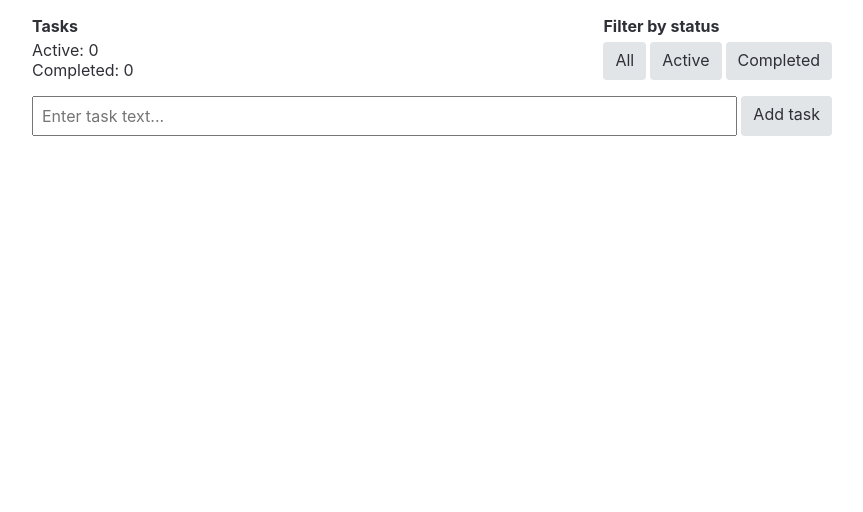
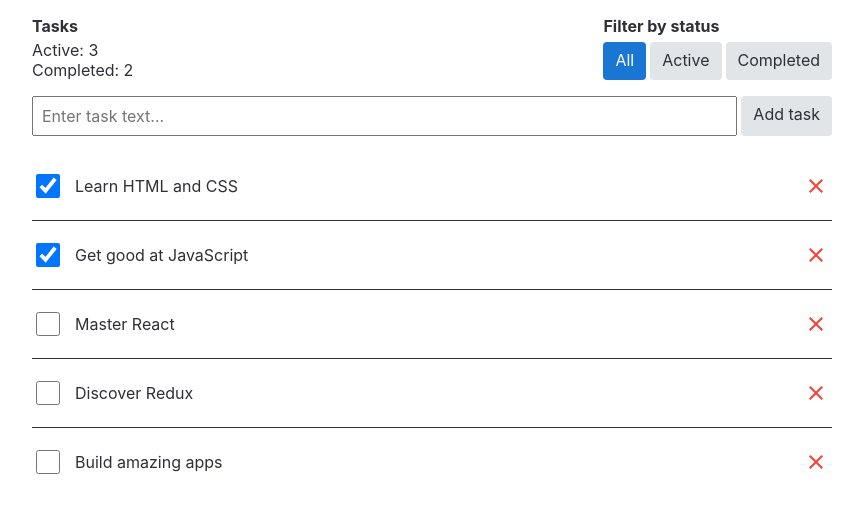
Before and after one commit to Tamira2804/react-trenning, a React (Create React App) app: page / in a window 1280 px wide. Shown: the top 512 px of the page, without its empty margins (208-1071 px from the left). Built offline with nearby package versions, Linux system fonts and the light colour scheme.

Commit message:
added store & actions

```diff
--- a/package.json
+++ b/package.json
@@ -8,8 +8,11 @@
     "@testing-library/jest-dom": "^5.16.3",
     "@testing-library/react": "^12.1.4",
     "@testing-library/user-event": "^13.5.0",
+    "clsx": "^2.0.0",
+    "nanoid": "^4.0.2",
     "react": "^18.1.0",
     "react-dom": "^18.1.0",
+    "react-icons": "^4.10.1",
     "react-redux": "^8.1.2",
     "react-scripts": "5.0.1",
     "redux": "^4.2.1",
--- a/src/components/StatusFilter/StatusFilter.js
+++ b/src/components/StatusFilter/StatusFilter.js
@@ -1,12 +1,37 @@
+import { useSelector, useDispatch } from 'react-redux';
 import { Button } from 'components/Button/Button';
+import { statusFilters } from '../../redux/constans';
+import { getStatusFilter } from '../../redux/selectors';
+import { setStatusFilter } from '../../redux/actions';
+
 import css from './StatusFilter.module.css';
 
 export const StatusFilter = () => {
+  const dispatch = useDispatch();
+  const filter = useSelector(getStatusFilter);
+
+  const hadleFilterChange = filter => dispatch(setStatusFilter(filter));
+
   return (
     <div className={css.wrapper}>
-      <Button>All</Button>
-      <Button>Active</Button>
-      <Button>Completed</Button>
+      <Button
+        selected={filter === statusFilters.all}
+        onClick={() => hadleFilterChange(statusFilters.all)}
+      >
+        All
+      </Button>
+      <Button
+        selected={filter === statusFilters.active}
+        onClick={() => hadleFilterChange(statusFilters.active)}
+      >
+        Active
+      </Button>
+      <Button
+        selected={filter === statusFilters.complited}
+        onClick={() => hadleFilterChange(statusFilters.completed)}
+      >
+        Completed
+      </Button>
     </div>
   );
 };
--- a/src/components/Task/Task.js
+++ b/src/components/Task/Task.js
@@ -1,16 +1,23 @@
+import { useDispatch } from 'react-redux';
 import { MdClose } from 'react-icons/md';
+import { deleteTask, toggleCompleted } from '../../redux/actions';
 import css from './Task.module.css';
 
 export const Task = ({ task }) => {
+  const dispatch = useDispatch();
+
+  const handleDelete = () => dispatch(deleteTask(task.id));
+  const handleToggle = () => dispatch(toggleCompleted(task.id));
   return (
     <div className={css.wrapper}>
       <input
         type="checkbox"
+        onChange={handleToggle}
         className={css.checkbox}
         checked={task.completed}
       />
       <p className={css.text}>{task.text}</p>
-      <button className={css.btn}>
+      <button className={css.btn} onClick={handleDelete}>
         <MdClose size={24} />
       </button>
     </div>
--- a/src/components/TaskCounter/TaskCounter.js
+++ b/src/components/TaskCounter/TaskCounter.js
@@ -1,10 +1,26 @@
+import { useSelector } from 'react-redux';
+import { getTasks } from '../../redux/selectors';
 import css from './TaskCounter.module.css';
 
 export const TaskCounter = () => {
+  const tasks = useSelector(getTasks);
+
+  const count = tasks.reduce(
+    (acc, tasks) => {
+      if (tasks.completed) {
+        acc.completed += 1;
+      } else {
+        acc.active += 1;
+      }
+      return acc;
+    },
+    { active: 0, completed: 0 }
+  );
+
   return (
     <div>
-      <p className={css.text}>Active: 0</p>
-      <p className={css.text}>Completed: 0</p>
+      <p className={css.text}>Active: {count.active}</p>
+      <p className={css.text}>Completed: {count.completed}</p>
     </div>
   );
 };
--- a/src/components/TaskForm/TaskForm.js
+++ b/src/components/TaskForm/TaskForm.js
@@ -1,10 +1,15 @@
+import { useDispatch } from 'react-redux';
 import { Button } from 'components/Button/Button';
+import { addTask } from '../../redux/actions';
 import css from './TaskForm.module.css';
 
 export const TaskForm = () => {
+  const dispatch = useDispatch();
+
   const handleSubmit = event => {
     event.preventDefault();
     const form = event.target;
+    dispatch(addTask(form.elements.text.value));
     form.reset();
   };
 
--- a/src/components/TaskList/TaskList.js
+++ b/src/components/TaskList/TaskList.js
@@ -1,10 +1,28 @@
+import { useSelector } from 'react-redux';
 import { Task } from 'components/Task/Task';
+import { getTasks, getStatusFilter } from '../../redux/selectors';
 import css from './TaskList.module.css';
+import { statusFilters } from '../../redux/constans';
+
+const getVisibleTasks = (tasks, statusFilter) => {
+  switch (statusFilter) {
+    case statusFilters.active:
+      return tasks.filter(task => !task.completed);
+    case statusFilters.completed:
+      return tasks.filter(task => task.completed);
+    default:
+      return tasks;
+  }
+};
 
 export const TaskList = () => {
+  const tasks = useSelector(getTasks);
+  const statusFilter = useSelector(getStatusFilter);
+  const visibleTasks = getVisibleTasks(tasks, statusFilter);
+
   return (
     <ul className={css.list}>
-      {[].map(task => (
+      {visibleTasks.map(task => (
         <li className={css.listItem} key={task.id}>
           <Task task={task} />
         </li>
--- a/src/index.js
+++ b/src/index.js
@@ -1,5 +1,11 @@
 import ReactDOM from 'react-dom/client';
+import { Provider } from 'react-redux';
 import { App } from 'components/App';
+import { store } from './redux/store';
 import './index.css';
 
-ReactDOM.createRoot(document.getElementById('root')).render(<App />);
+ReactDOM.createRoot(document.getElementById('root')).render(
+  <Provider store={store}>
+    <App />
+  </Provider>
+);
--- /dev/null
+++ b/src/redux/actions.js
@@ -0,0 +1,33 @@
+import { nanoid } from 'nanoid';
+
+export const addTask = text => {
+  return {
+    type: 'tasks/addTask',
+    payload: {
+      id: nanoid(),
+      completed: false,
+      text,
+    },
+  };
+};
+
+export const deleteTask = taskId => {
+  return {
+    type: 'tasks/deleteTask',
+    payload: taskId,
+  };
+};
+
+export const toggleCompleted = taskId => {
+  return {
+    type: 'tasks/toggleCompleted',
+    payload: taskId,
+  };
+};
+
+export const setStatusFilter = value => {
+  return {
+    type: 'filters/setStatusFilter',
+    payload: value,
+  };
+};
--- /dev/null
+++ b/src/redux/constans.js
@@ -0,0 +1,5 @@
+export const statusFilters = Object.freeze({
+  all: 'all',
+  active: 'active',
+  completed: 'completed',
+});
--- /dev/null
+++ b/src/redux/selectors.js
@@ -0,0 +1,3 @@
+export const getTasks = state => state.tasks;
+
+export const getStatusFilter = state => state.filters.status;
--- /dev/null
+++ b/src/redux/store.js
@@ -0,0 +1,22 @@
+import { createStore } from 'redux';
+import { devToolsEnhancer } from '@redux-devtools/extension';
+
+const initialState = {
+  tasks: [
+    { id: 0, text: 'Learn HTML and CSS', completed: true },
+    { id: 1, text: 'Get good at JavaScript', completed: true },
+    { id: 2, text: 'Master React', completed: false },
+    { id: 3, text: 'Discover Redux', completed: false },
+    { id: 4, text: 'Build amazing apps', completed: false },
+  ],
+  filters: {
+    status: 'all',
+  },
+};
+
+const rootReducer = (state = initialState, action) => {
+  return state;
+};
+const enhancer = devToolsEnhancer();
+
+export const store = createStore(rootReducer, enhancer);
```
Also changed, not shown: 1 other file (tests, documents, lock files or other folders).
